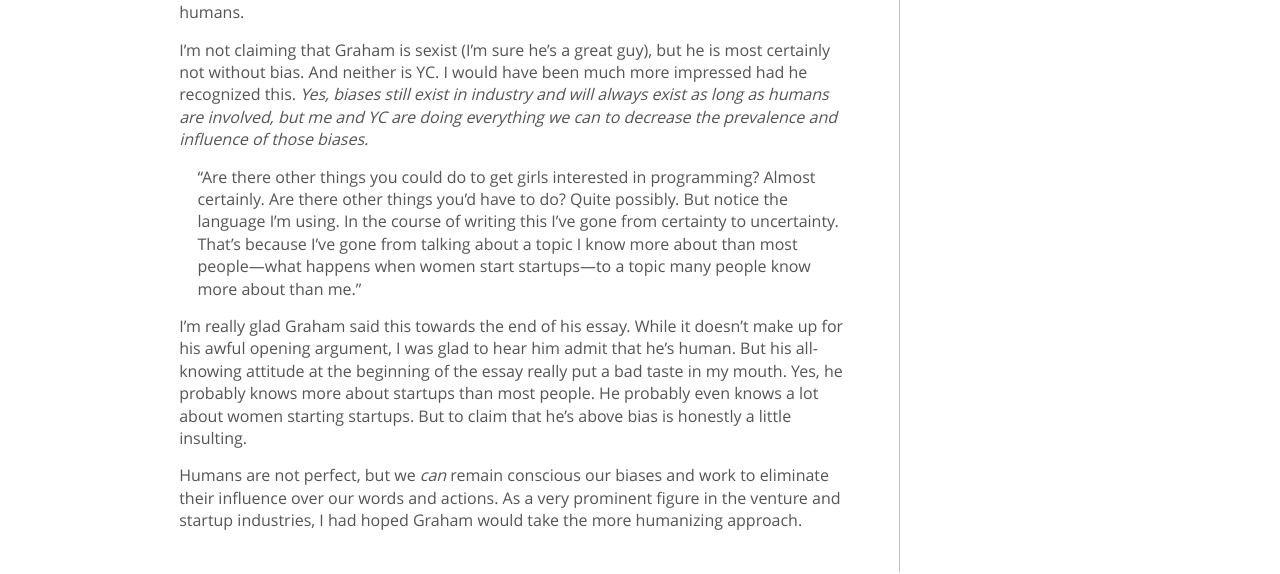
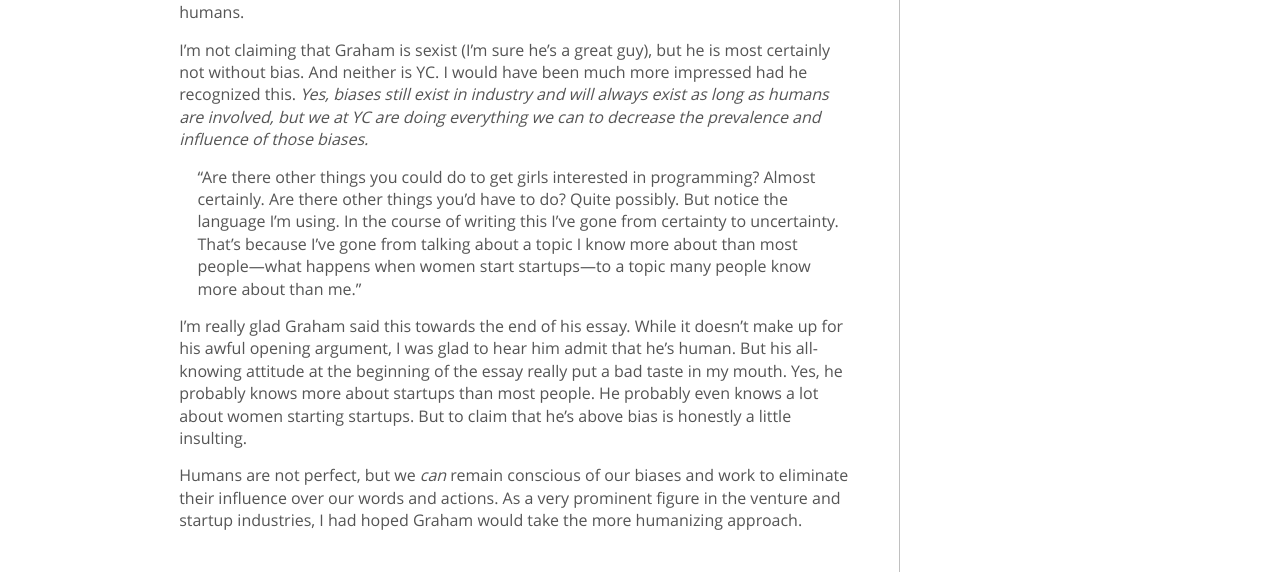
Before and after one commit to jaldoretta/jaldoretta.github.io, a Jekyll site: the page built from _posts/2014-01-17-in-response-to-paul-grahams-essay-about-female-founders.md, in a window 1280 px wide. Shown: the part 993-1567 px from the top of the page. Built offline with Jekyll 4.4.1, drawn with Linux system fonts in a browser that asks for light colours; Markdown is read by kramdown in place of the engine named in the settings.

Commit message:
grammatical errors fixed in female founders blog post

```diff
--- a/_posts/2014-01-17-in-response-to-paul-grahams-essay-about-female-founders.md
+++ b/_posts/2014-01-17-in-response-to-paul-grahams-essay-about-female-founders.md
@@ -12,10 +12,10 @@
 
 The “I’m not biased because…” argument is absurd. Graham’s argument fails because bias is part of human nature. He is a human and, therefore, he is biased. The same can be said for you. And for me. I walked away from his essay disappointed because his attitude struck me as self-important, as though he is above the inherent flaws of us regular humans.
 
-I’m not claiming that Graham is sexist (I'm sure he's a great guy), but he is most certainly not without bias. And neither is YC. I would have been much more impressed had he recognized this. *Yes, biases still exist in industry and will always exist as long as humans are involved, but me and YC are doing everything we can to decrease the prevalence and influence of those biases.*
+I’m not claiming that Graham is sexist (I'm sure he's a great guy), but he is most certainly not without bias. And neither is YC. I would have been much more impressed had he recognized this. *Yes, biases still exist in industry and will always exist as long as humans are involved, but we at YC are doing everything we can to decrease the prevalence and influence of those biases.*
 
 >“Are there other things you could do to get girls interested in programming? Almost certainly. Are there other things you'd have to do? Quite possibly. But notice the language I'm using. In the course of writing this I've gone from certainty to uncertainty. That's because I've gone from talking about a topic I know more about than most people—what happens when women start startups—to a topic many people know more about than me.”
 
 I’m really glad Graham said this towards the end of his essay. While it doesn’t make up for his awful opening argument, I was glad to hear him admit that he’s human. But his all-knowing attitude at the beginning of the essay really put a bad taste in my mouth. Yes, he probably knows more about startups than most people. He probably even knows a lot about women starting startups. But to claim that he’s above bias is honestly a little insulting.
 
-Humans are not perfect, but we *can* remain conscious our biases and work to eliminate their influence over our words and actions. As a very prominent figure in the venture and startup industries, I had hoped Graham would take the more humanizing approach.
+Humans are not perfect, but we *can* remain conscious of our biases and work to eliminate their influence over our words and actions. As a very prominent figure in the venture and startup industries, I had hoped Graham would take the more humanizing approach.
```
